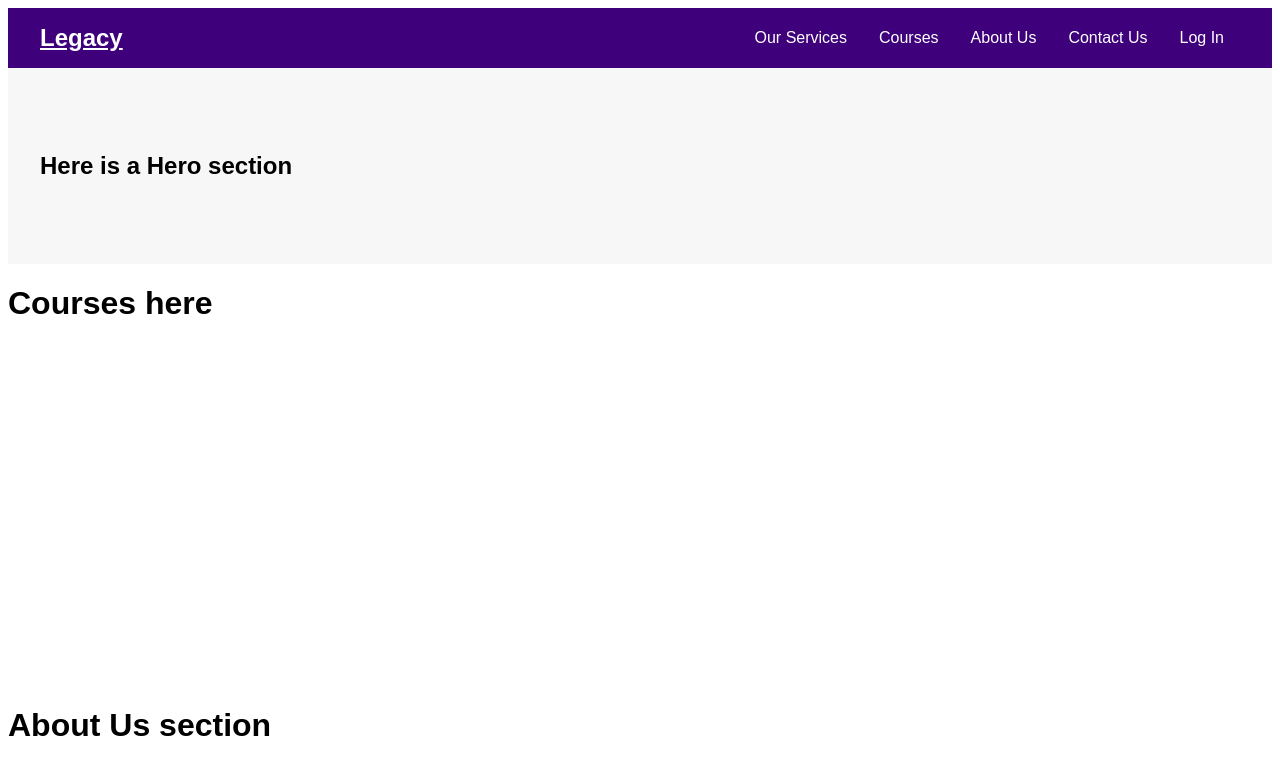
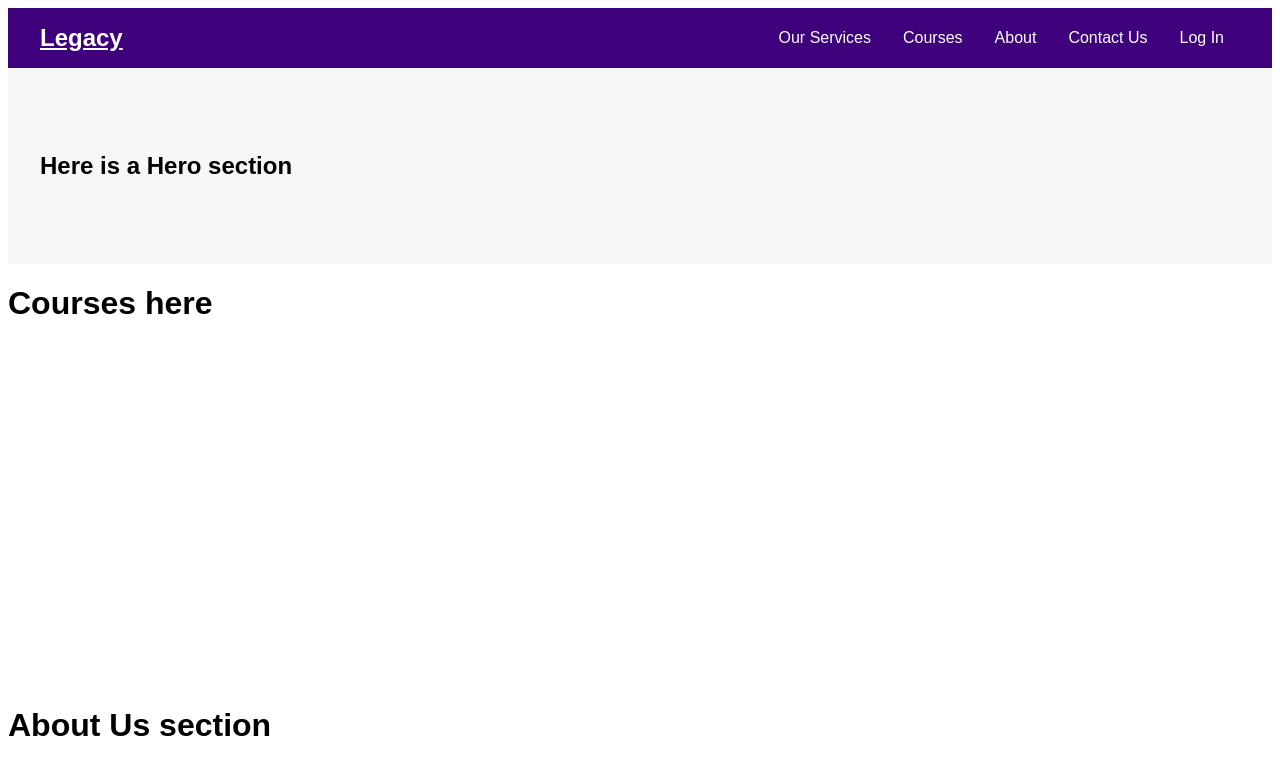
Before and after one commit to LebogangMputle/legacy_redefined, a React (Vite) app: page / in a window 1280 px wide. Shown: the top 774 px of the page. Built offline with nearby package versions, Linux system fonts and the light colour scheme.

Commit message:
created navigations

```diff
--- a/pages/AboutUs.jsx
+++ b/pages/AboutUs.jsx
@@ -3,7 +3,7 @@ import React from 'react'
 const AboutUs = () => {
   return (
     <div style={{minHeight:"50vh"}}>
-      <h1>About Us section</h1>
+      <h1 id='about'>About Us section</h1>
     </div>
   )
 }
--- a/pages/Courses.jsx
+++ b/pages/Courses.jsx
@@ -3,7 +3,7 @@ import React from "react";
 const Courses = () => {
   return (
     <div style={{minHeight:"50vh"}}>
-      <h1>Courses here</h1>
+      <h1 id='courses'>Courses here</h1>
     </div>
   );
 };
--- a/src/components/Header.jsx
+++ b/src/components/Header.jsx
@@ -6,10 +6,10 @@ const Header = () => {
     <header className="header">
         <Link to="/" className="logo">Legacy</Link>
         <nav className="nav">
-          <Link to="/services">Our Services</Link>
-          <Link to="/courses">Courses</Link>
-          <Link to="/aboutUs">About Us</Link>
-          <Link to="/ContactUs">Contact Us</Link>
+          <a to="#services">Our Services</a>
+          <a href="#courses">Courses</a>
+          <a href="#about">About</a>
+          <a to="#contact">Contact Us</a>
           <Link to="/login">Log In</Link>
         </nav>
       </header>
```
